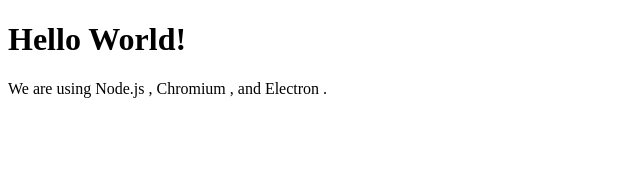
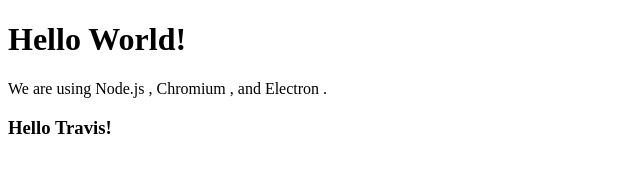
Before and after one commit to rhythm-sharma/electron-travis-ci, an Electron app: page index.html in a window 800 px wide. Shown: the whole page, without its empty margins (0-640 px from the left). Drawn offline with Linux system fonts and the light colour scheme.

Commit message:
modified index.html

```diff
--- a/index.html
+++ b/index.html
@@ -10,6 +10,8 @@
     Chromium <span id="chrome-version"></span>,
     and Electron <span id="electron-version"></span>.
 
+    <h3>Hello Travis!</h3>
+
     <!-- You can also require other files to run in this process -->
     <script src="./renderer.js"></script>
   </body>
```
